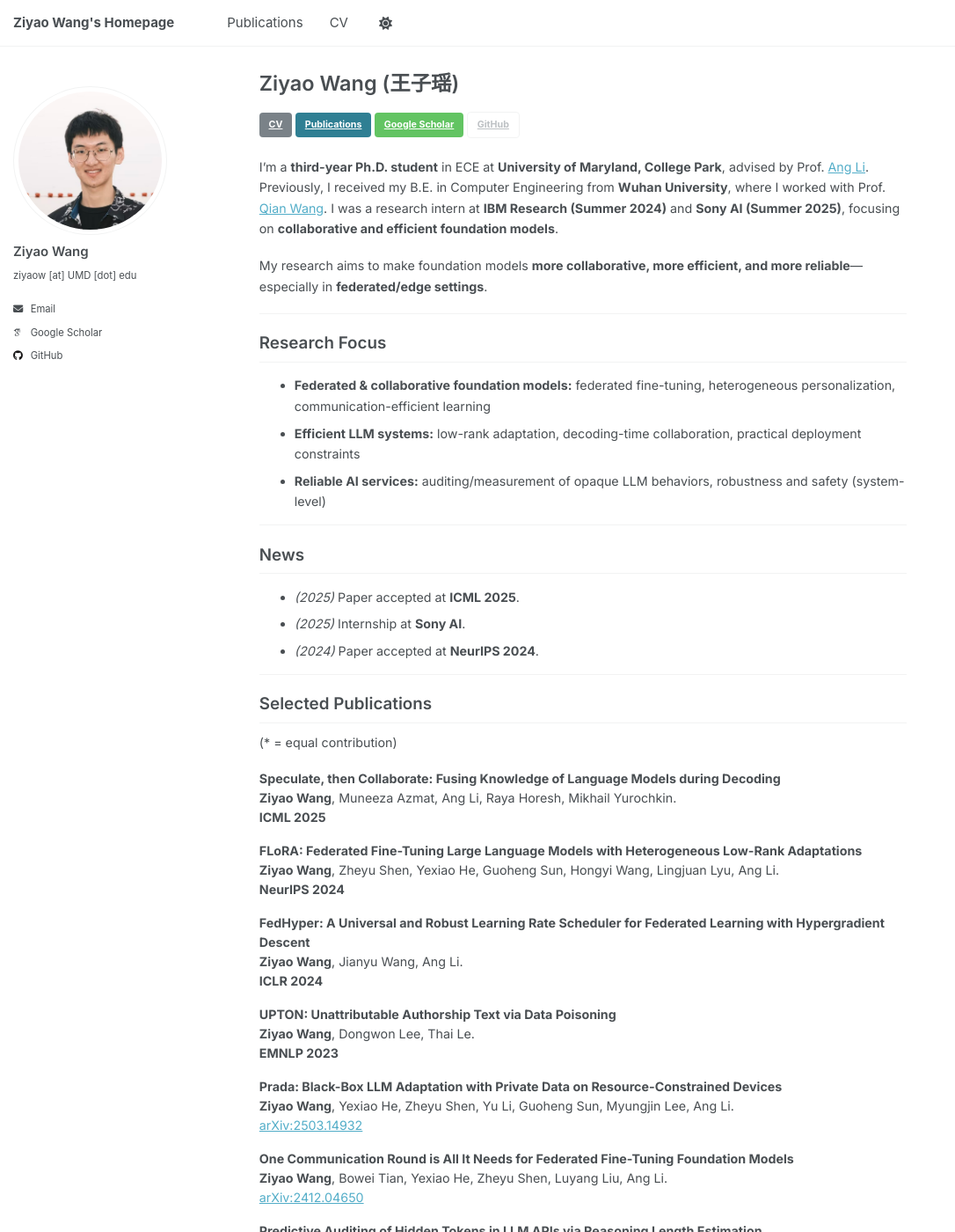
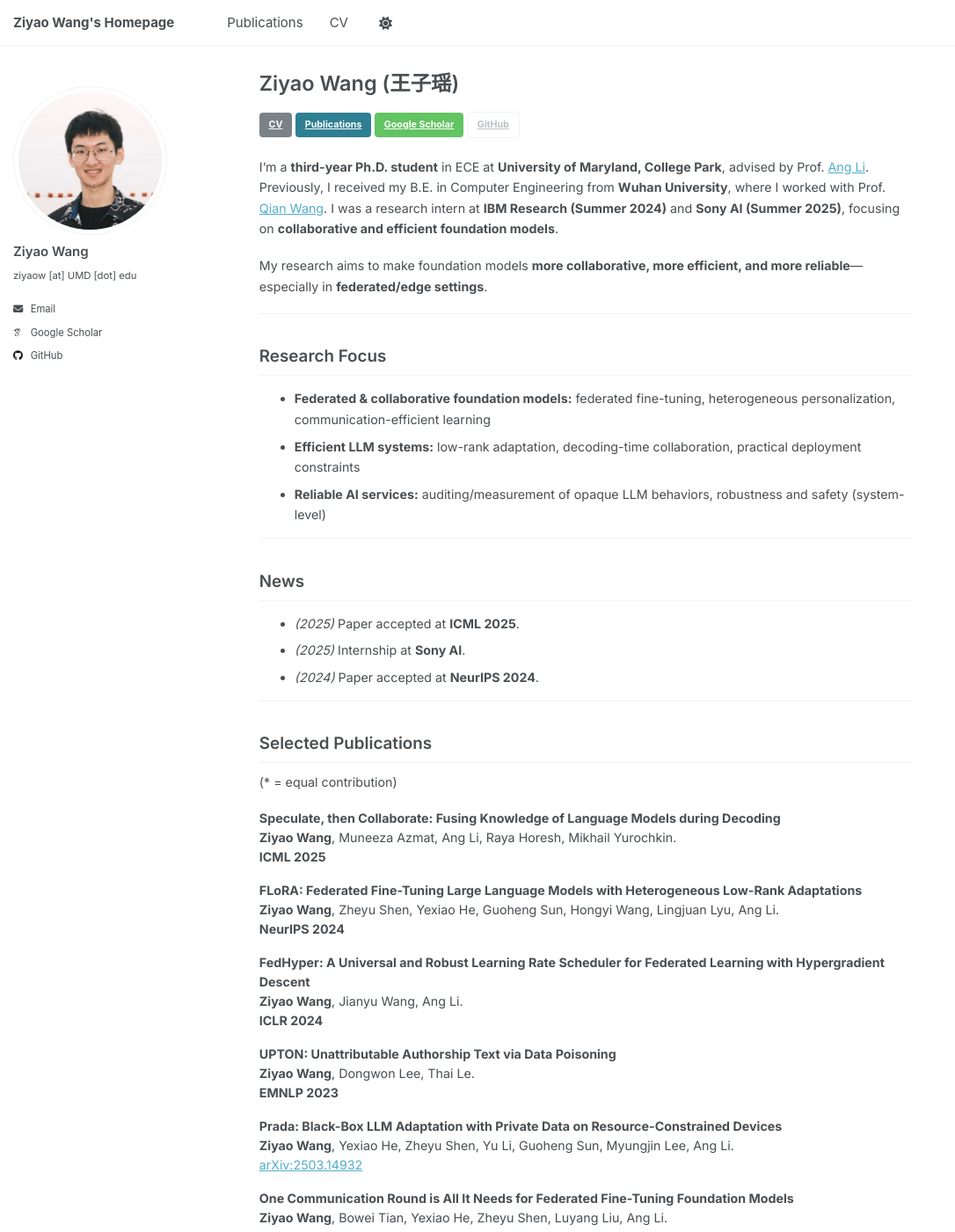
Before and after one commit to ziyaow1010/ziyaow1010.github.io, a Jekyll site: the page built from _pages/about.md, in a window 1280 px wide and 1400 px high. Shown: the whole window at 88% size, without its empty margins (0-1086 px from the left). Built offline with Jekyll 4.4.1, drawn with Linux system fonts in a browser that asks for light colours; some web fonts are replaced; a script that is not in the unit is left out.

Commit message:
Update main.scss

```diff
--- a/assets/css/main.scss
+++ b/assets/css/main.scss
@@ -7,6 +7,8 @@
  * Note that the files are processed in the order they are imported, so they are partly
  * sorted by the dependencies. Also, the first two lines of the file are required by Jekyll.
  */
+
+@import url("https://fonts.googleapis.com/css2?family=Inter:wght@400;500;600;700&display=swap");
 
 @import
   "vendor/breakpoint/breakpoint",
@@ -45,72 +47,64 @@
    Custom overrides (global)
    ========================= */
 
-/* 1) Typography scale */
-html {
-  font-size: 15px; /* if still big, try 14px */
-}
+/* Typography */
+html { font-size: 15px; }
 
-.page__content {
-  font-size: 0.95em;
-  line-height: 1.65;
-}
+.page__content { font-size: 0.95em; line-height: 1.65; }
+.page__content h1 { font-size: 1.75em; }
+.page__content h2 { font-size: 1.32em; }
+.page__content h3 { font-size: 1.12em; }
 
-/* Headings: smaller + tighter */
-.page__content h1 { font-size: 1.75em; margin-top: 1.2em; }
-.page__content h2 { font-size: 1.32em; margin-top: 1.2em; }
-.page__content h3 { font-size: 1.12em; margin-top: 1.1em; }
-
-/* 2) Force font family everywhere */
+/* Force font family everywhere (including author sidebar) */
 body,
 .page__content,
 .sidebar,
+.archive,
 .masthead,
-.archive,
-.page__footer {
+.page__footer,
+.author__content,
+.author__bio,
+.author__urls,
+.nav__list {
   font-family: "Inter", -apple-system, BlinkMacSystemFont, "Segoe UI", Roboto,
                "Helvetica Neue", Arial, "Noto Sans", "Liberation Sans", sans-serif !important;
-  font-weight: 400;
 }
 
-h1, h2, h3, h4, h5, h6,
+h1,h2,h3,h4,h5,h6,
 .site-title,
-.page__title {
+.page__title,
+.author__name {
   font-family: "Inter", -apple-system, BlinkMacSystemFont, "Segoe UI", Roboto,
                "Helvetica Neue", Arial, sans-serif !important;
   font-weight: 600;
 }
 
-code, pre, kbd, samp {
+code, pre {
   font-family: ui-monospace, SFMono-Regular, Menlo, Monaco, Consolas,
                "Liberation Mono", "Courier New", monospace !important;
 }
 
-/* 3) Make layout wider (reduce "far from right" feeling) */
-.page__inner-wrap {
+/* Force wider layout (CV + homepage) */
+.page__inner-wrap { max-width: 1500px !important; }
+
+/* Homepage uses layout--home; widen its main containers explicitly */
+.layout--home #main,
+.layout--home .initial-content,
+.layout--home .archive,
+.layout--home .page__inner-wrap {
   max-width: 1500px !important;
 }
 
-/* Reduce side padding a bit on large screens */
+/* Slightly reduce side padding on large screens */
 @media (min-width: 64em) {
-  .page__inner-wrap {
+  .page__inner-wrap,
+  .layout--home #main,
+  .layout--home .initial-content {
     padding-left: 1rem !important;
     padding-right: 1rem !important;
   }
 }
 
-/* If you use author_profile (sidebar), this helps the main area feel wider */
-@media (min-width: 64em) {
-  .page__content {
-    padding-right: 0.5rem !important;
-  }
-}
-
-/* 4) Selected pubs formatting */
-.selected-pubs p {
-  margin: 0 0 1.05rem;
-  line-height: 1.55;
-}
-
-.selected-pubs strong {
-  font-weight: 700;
-}
+/* Selected pubs */
+.selected-pubs p { margin: 0 0 1.05rem; line-height: 1.55; }
+.selected-pubs strong { font-weight: 700; }
```
